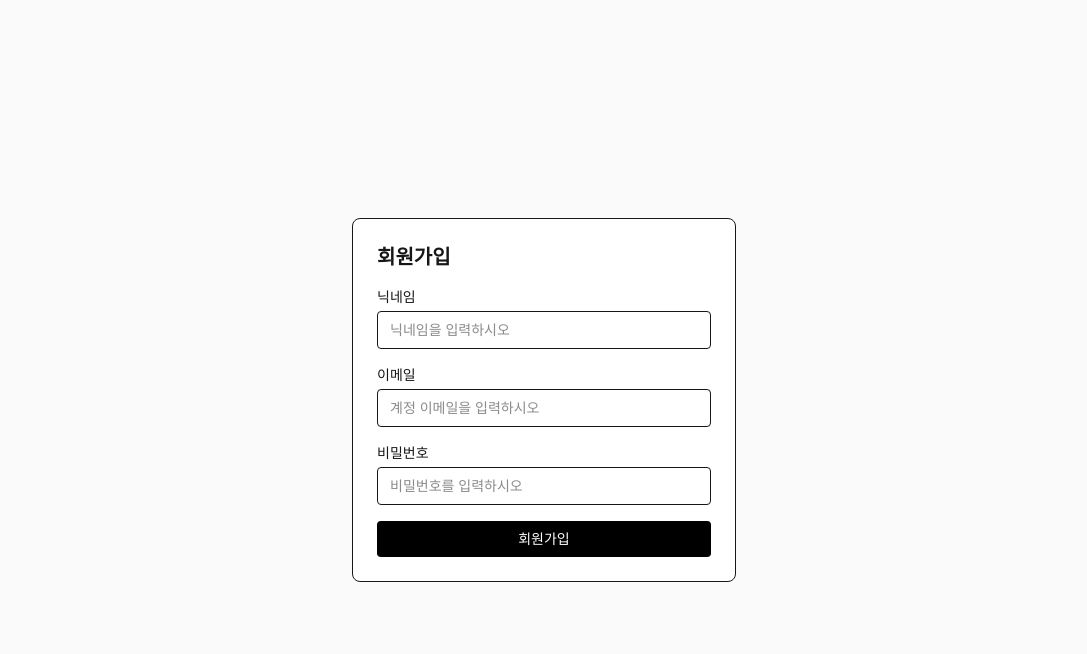
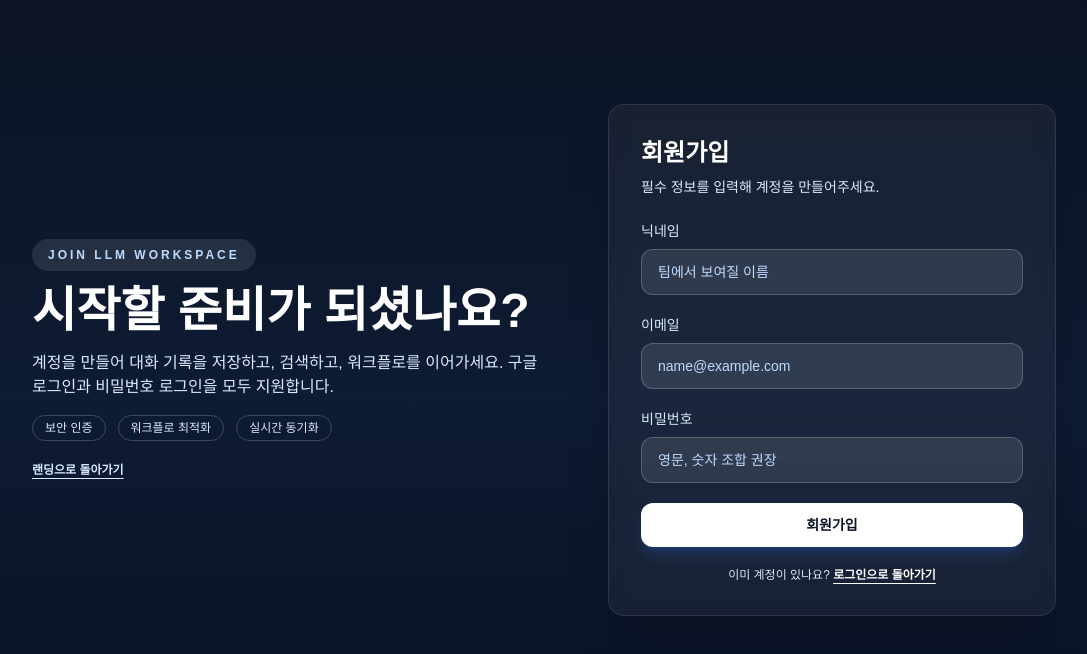
Before and after one commit to Sooobeo/LLM_upgrade, a Next.js app in the folder frontend/: page /signup in a window 1280 px wide. Shown: the top 654 px of the page, without its empty margins (96-1183 px from the left). Built offline with nearby package versions, Linux system fonts and the light colour scheme; no server answers.

Commit message:
UI깔쌈 22

```diff
--- a/frontend/src/app/login/page.tsx
+++ /dev/null
@@ -1,135 +0,0 @@
-// src/app/login/page.tsx
-"use client";
-
-import { useState } from "react";
-import Link from "next/link";
-import { auth } from "@/lib/auth";
-
-const API_BASE_URL =
-  process.env.NEXT_PUBLIC_API_BASE_URL || "http://127.0.0.1:8000";
-const SUPABASE_URL = process.env.NEXT_PUBLIC_SUPABASE_URL || "";
-
-export default function LoginPage() {
-  const [email, setEmail] = useState("");
-  const [password, setPassword] = useState("");
-  const [loading, setLoading] = useState(false);
-  const [error, setError] = useState<string | null>(null);
-
-  async function handleSubmit(e: React.FormEvent) {
-    e.preventDefault();
-    setLoading(true);
-    setError(null);
-
-    try {
-      const res = await fetch(`${API_BASE_URL}/auth/login/password`, {
-        method: "POST",
-        headers: { "Content-Type": "application/json" },
-        body: JSON.stringify({ email, password }),
-      });
-
-      const contentType = res.headers.get("content-type") || "";
-      const text = await res.text();
-
-      let data: any = null;
-      if (contentType.includes("application/json")) {
-        data = text ? JSON.parse(text) : null;
-      }
-
-      if (!res.ok) {
-        setError(data?.detail?.msg || data?.detail || "로그인 실패");
-        return;
-      }
-
-      const accessToken = data.access_token;
-      if (!accessToken) {
-        setError("access_token이 응답에 없습니다.");
-        return;
-      }
-
-      // Save tokens so future requests include Authorization automatically
-      auth.setSession({ accessToken, refreshToken: data.refresh_token });
-      window.location.href = "/threads";
-    } catch (err) {
-      console.error("[login] error:", err);
-      setError("네트워크 오류 (백엔드 주소/포트 확인)");
-    } finally {
-      setLoading(false);
-    }
-  }
-
-  function handleGoogleLogin() {
-    if (!SUPABASE_URL) {
-      setError("Supabase URL이 설정되어 있지 않습니다. (.env 확인)");
-      return;
-    }
-
-    const redirectTo = `${window.location.origin}/login/google-callback`;
-    const url = `${SUPABASE_URL}/auth/v1/authorize?provider=google&redirect_to=${encodeURIComponent(
-      redirectTo
-    )}`;
-    window.location.href = url;
-  }
-
-  return (
-    <main className="min-h-screen flex items-center justify-center bg-zinc-50">
-      <form
-        onSubmit={handleSubmit}
-        className="w-full max-w-sm space-y-4 border bg-white p-6 rounded-2xl shadow-sm"
-      >
-        <h1 className="text-xl font-semibold">로그인</h1>
-
-        <div className="space-y-1">
-          <label className="block text-sm">Email</label>
-          <input
-            className="w-full border rounded px-3 py-2 text-sm"
-            value={email}
-            onChange={(e) => setEmail(e.target.value)}
-            type="email"
-            placeholder="계정 이메일을 입력하시오" // ✅ placeholder 변경
-            required
-          />
-        </div>
-
-        <div className="space-y-1">
-          <label className="block text-sm">Password</label>
-          <input
-            className="w-full border rounded px-3 py-2 text-sm"
-            value={password}
-            onChange={(e) => setPassword(e.target.value)}
-            type="password"
-            placeholder="비밀번호를 입력하시오"
-            required
-          />
-        </div>
-
-        {error && (
-          <p className="text-sm text-red-500 whitespace-pre-wrap">{error}</p>
-        )}
-
-        <button
-          type="submit"
-          disabled={loading}
-          className="w-full py-2 rounded bg-black text-white text-sm disabled:opacity-60"
-        >
-          {loading ? "로그인 중..." : "로그인"}
-        </button>
-
-        <button
-          type="button"
-          onClick={handleGoogleLogin}
-          className="w-full py-2 rounded border border-zinc-300 text-sm hover:bg-zinc-50"
-        >
-          구글 로그인
-        </button>
-
-        {/* ✅ 회원가입 링크 */}
-        <p className="text-sm text-center text-zinc-600">
-          계정이 없나요?{" "}
-          <Link href="/signup" className="underline text-black font-medium">
-            회원가입
-          </Link>
-        </p>
-      </form>
-    </main>
-  );
-}
--- a/frontend/src/app/signup/page.tsx
+++ b/frontend/src/app/signup/page.tsx
@@ -1,9 +1,12 @@
 "use client";
 
+import Link from "next/link";
 import { useState } from "react";
 
 const API_BASE_URL =
-  process.env.NEXT_PUBLIC_API_BASE_URL || "http://127.0.0.1:8000";
+  process.env.NEXT_PUBLIC_BACKEND_API_BASE_URL ||
+  process.env.NEXT_PUBLIC_API_BASE_URL ||
+  "http://localhost:8000";
 
 export default function SignupPage() {
   const [nickname, setNickname] = useState("");
@@ -41,70 +44,95 @@ export default function SignupPage() {
       setOk(true);
     } catch (err: any) {
       console.error("[signup] error:", err);
-      setError(err.message ?? "회원가입 중 오류");
+      setError(err.message ?? "회원가입 오류");
     } finally {
       setLoading(false);
     }
   }
 
   return (
-    <main className="min-h-screen flex items-center justify-center bg-zinc-50">
-      <form
-        onSubmit={handleSubmit}
-        className="w-full max-w-sm space-y-4 border p-6 rounded-lg bg-white"
-      >
-        <h1 className="text-xl font-semibold">회원가입</h1>
+    <main className="min-h-screen bg-gradient-to-b from-[#0c1424] via-[#0d1b33] to-[#0a1022] px-6 py-10 text-white">
+      <div className="mx-auto flex min-h-[80vh] max-w-5xl flex-col gap-10 md:flex-row md:items-center md:justify-between">
+        <div className="space-y-4 text-left md:max-w-lg">
+          <p className="inline-flex items-center rounded-full bg-white/10 px-4 py-2 text-xs font-semibold uppercase tracking-[0.25em] text-blue-200">
+            Join LLM Workspace
+          </p>
+          <h1 className="text-4xl font-bold md:text-5xl">시작할 준비가 되셨나요?</h1>
+          <p className="text-sm text-blue-100 md:text-base">
+            계정을 만들어 대화 기록을 저장하고, 검색하고, 워크플로를 이어가세요. 구글 로그인과 비밀번호 로그인을 모두 지원합니다.
+          </p>
+          <div className="flex flex-wrap gap-3 text-xs text-blue-100">
+            <span className="rounded-full border border-white/20 px-3 py-1">보안 인증</span>
+            <span className="rounded-full border border-white/20 px-3 py-1">워크플로 최적화</span>
+            <span className="rounded-full border border-white/20 px-3 py-1">실시간 동기화</span>
+          </div>
+          <Link href="/" className="text-xs font-semibold text-blue-100 underline underline-offset-4">
+            랜딩으로 돌아가기
+          </Link>
+        </div>
 
-        <div className="space-y-1">
-          <label className="block text-sm">닉네임</label>
+        <div className="w-full max-w-md rounded-2xl border border-white/10 bg-white/5 p-8 shadow-2xl backdrop-blur">
+          <div className="mb-6 space-y-2">
+            <h2 className="text-2xl font-semibold text-white">회원가입</h2>
+            <p className="text-sm text-blue-100">필수 정보를 입력해 계정을 만들어주세요.</p>
+          </div>
+
+          <form onSubmit={handleSubmit} className="space-y-5">
+            <div className="space-y-2">
+              <label className="block text-sm text-blue-100">닉네임</label>
               <input
-            className="w-full border rounded px-3 py-2 text-sm"
+                className="w-full rounded-xl border border-white/20 bg-white/10 px-4 py-3 text-sm text-white placeholder:text-blue-200 focus:border-blue-400 focus:outline-none focus:ring-2 focus:ring-blue-200/40"
                 value={nickname}
                 onChange={(e) => setNickname(e.target.value)}
-            placeholder="닉네임을 입력하시오"
+                placeholder="팀에서 보여질 이름"
                 required
               />
             </div>
 
-        <div className="space-y-1">
-          <label className="block text-sm">이메일</label>
+            <div className="space-y-2">
+              <label className="block text-sm text-blue-100">이메일</label>
               <input
-            className="w-full border rounded px-3 py-2 text-sm"
+                className="w-full rounded-xl border border-white/20 bg-white/10 px-4 py-3 text-sm text-white placeholder:text-blue-200 focus:border-blue-400 focus:outline-none focus:ring-2 focus:ring-blue-200/40"
                 value={email}
                 onChange={(e) => setEmail(e.target.value)}
-            placeholder="계정 이메일을 입력하시오"
+                placeholder="name@example.com"
                 type="email"
                 required
               />
             </div>
 
-        <div className="space-y-1">
-          <label className="block text-sm">비밀번호</label>
+            <div className="space-y-2">
+              <label className="block text-sm text-blue-100">비밀번호</label>
               <input
-            className="w-full border rounded px-3 py-2 text-sm"
+                className="w-full rounded-xl border border-white/20 bg-white/10 px-4 py-3 text-sm text-white placeholder:text-blue-200 focus:border-blue-400 focus:outline-none focus:ring-2 focus:ring-blue-200/40"
                 value={password}
                 onChange={(e) => setPassword(e.target.value)}
-            placeholder="비밀번호를 입력하시오"
+                placeholder="영문, 숫자 조합 권장"
                 type="password"
                 required
               />
             </div>
 
-        {error && <p className="text-sm text-red-500">{error}</p>}
-        {ok && (
-          <p className="text-sm text-green-600">
-            회원가입 성공! 이제 로그인 해줘.
-          </p>
-        )}
+            {error && <p className="rounded-lg border border-red-300/40 bg-red-500/10 px-3 py-2 text-sm text-red-100">{error}</p>}
+            {ok && <p className="rounded-lg border border-emerald-300/40 bg-emerald-500/10 px-3 py-2 text-sm text-emerald-100">회원가입 완료! 로그인해주세요.</p>}
 
             <button
               type="submit"
               disabled={loading}
-          className="w-full py-2 rounded bg-black text-white text-sm disabled:opacity-60"
+              className="w-full rounded-xl bg-white px-4 py-3 text-sm font-semibold text-[#0c1424] shadow-lg shadow-blue-500/20 transition hover:-translate-y-0.5 hover:bg-blue-50 disabled:opacity-70"
             >
               {loading ? "가입 중..." : "회원가입"}
             </button>
+
+            <p className="text-center text-xs text-blue-100">
+              이미 계정이 있나요?{" "}
+              <Link href="/" className="font-semibold text-white underline underline-offset-4">
+                로그인으로 돌아가기
+              </Link>
+            </p>
           </form>
+        </div>
+      </div>
     </main>
   );
 }
--- a/frontend/src/app/threads/page.tsx
+++ b/frontend/src/app/threads/page.tsx
@@ -21,8 +21,8 @@ export default function ThreadsPage() {
   useEffect(() => {
     const token = auth.getToken();
     if (!token) {
-      console.log("[ThreadsPage] no token, redirect /login");
-      router.push("/login");
+      console.log("[ThreadsPage] no token, redirect /");
+      router.push("/");
       return;
     }
 
@@ -97,7 +97,7 @@ export default function ThreadsPage() {
               className="rounded-xl border border-white/15 bg-white/5 px-4 py-2 text-xs text-blue-100 transition hover:bg-white/10"
               onClick={() => {
                 auth.clear();
-                router.push("/login");
+                router.push("/");
               }}
             >
               로그아웃
```
Lines whose indentation alone changed are shown as unchanged.
